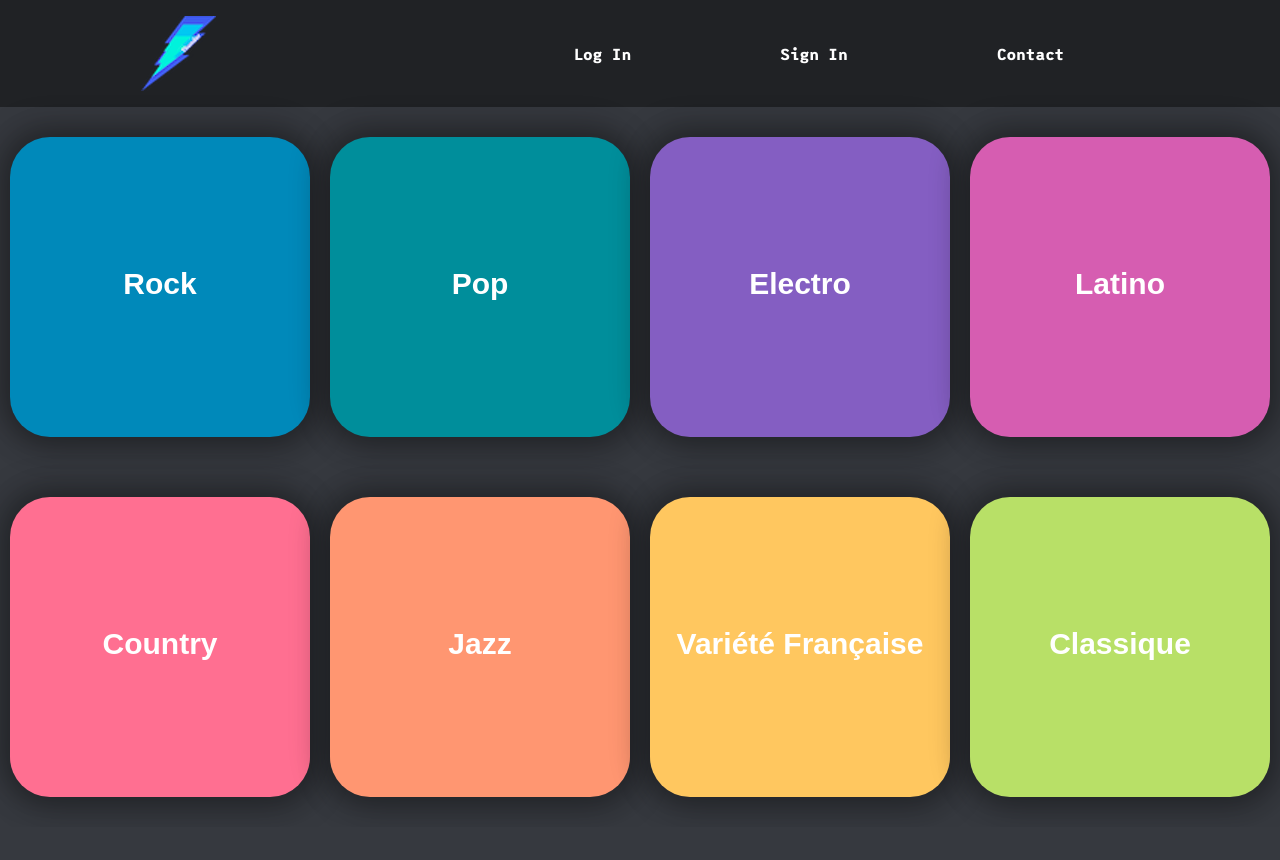
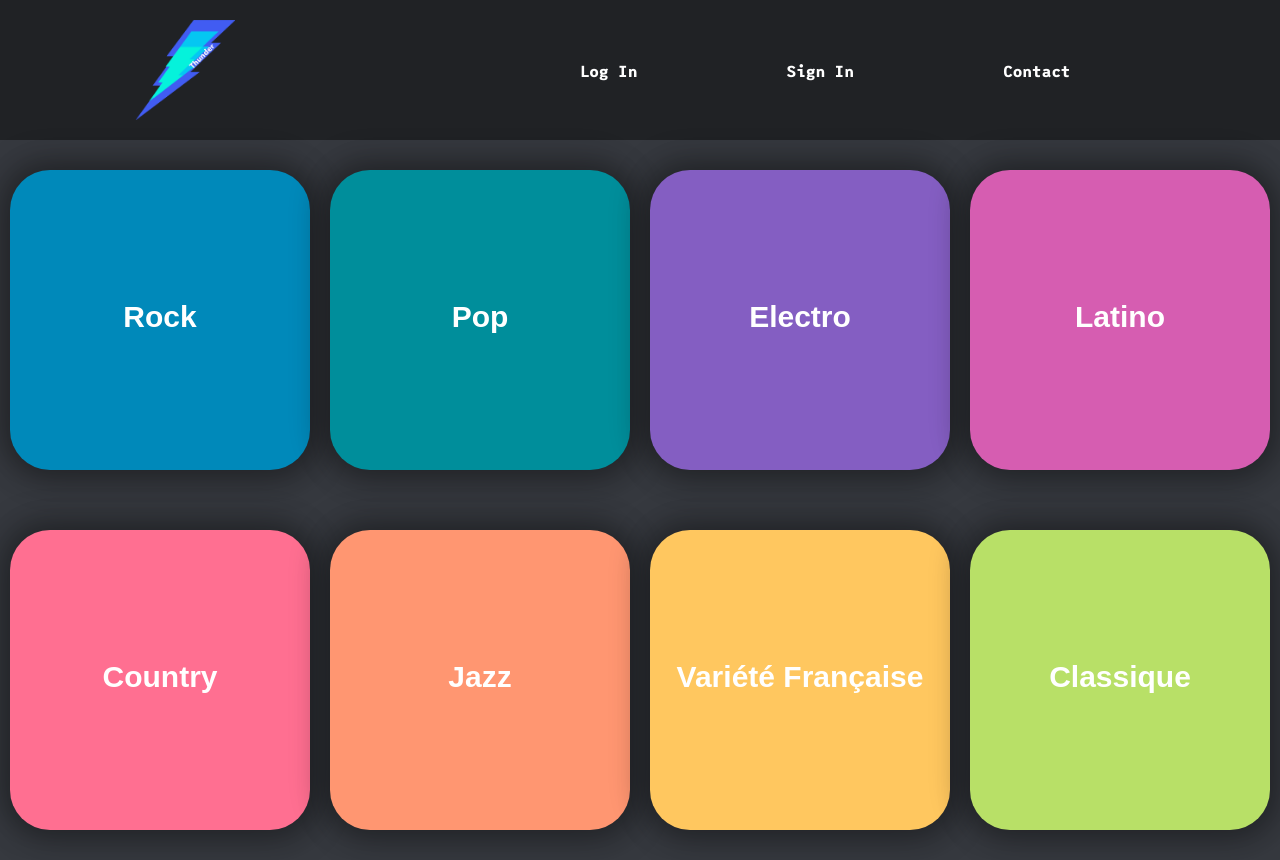
Before and after one commit to clrko/wild-thunder, a React (Create React App) app: page / in a window 1280 px wide. Before the commit the page ends 827 px from the top, so only its background shows below. Built offline with nearby package versions, Linux system fonts and the light colour scheme.

Commit message:
add cards and new logo

```diff
--- a/src/components/shared/MainLogo.css
+++ b/src/components/shared/MainLogo.css
@@ -8,8 +8,10 @@
     display: flex;
     justify-content: center;
     width: 100%;
+    margin: 20px 0;
 }
 
 .mainLogo img {
-    padding: 2vh 0;
+    height: 100px;
+    width: 100px;
 }
--- a/src/components/shared/MainLogo.js
+++ b/src/components/shared/MainLogo.js
@@ -1,7 +1,7 @@
 import React from 'react';
 import {NavLink} from 'react-router-dom';
 
-import logo from "../../images/logo_thunder_blue.png";
+import logo from "../../images/thunder_logo_blue.png";
 
 import "./MainLogo.css"
 
```
Also changed, not shown: src/images/thunder_logo_blue.png (added).
